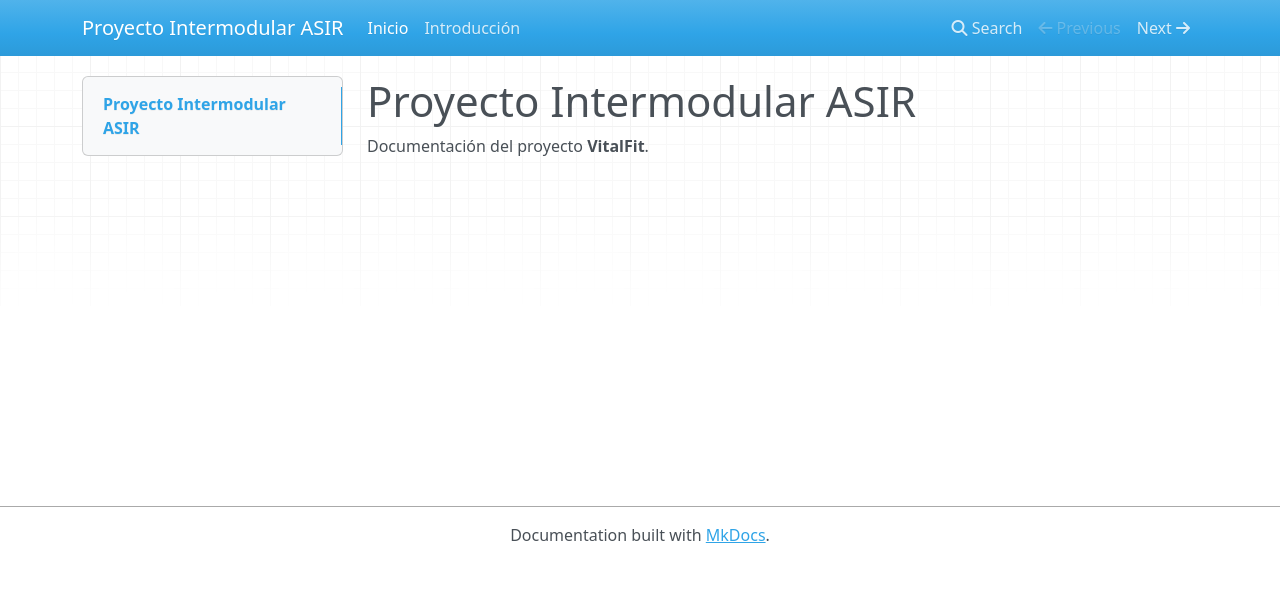
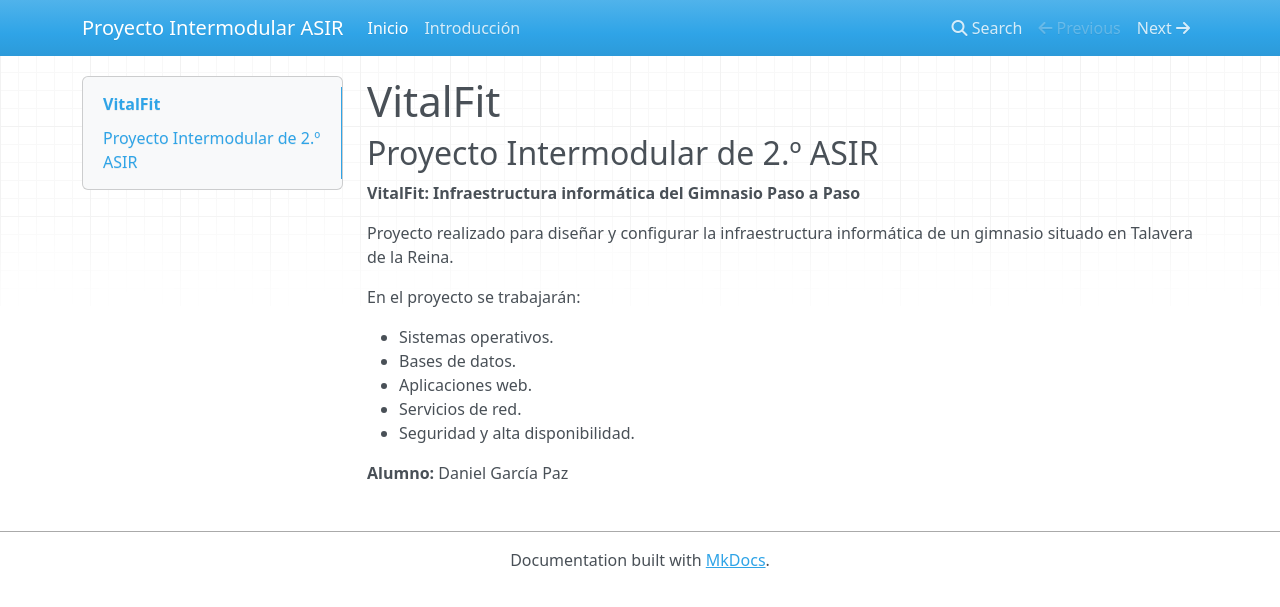
Before and after one commit to garciapazdaniel1-ops/Proyecto-Intermodular-ASIR, an MkDocs documentation site: the page built from docs/index.md, in a window 1280 px wide. Shown: the top 607 px of the page. Built offline with MkDocs 1.6.1, drawn with Linux system fonts in a browser that asks for light colours; nearby versions of some CDN libraries.

Commit message:
Index del proyecto
Updated project title and expanded documentation.

```diff
--- a/docs/index.md
+++ b/docs/index.md
@@ -1,3 +1,17 @@
-# Proyecto Intermodular ASIR
+# VitalFit
 
-Documentación del proyecto **VitalFit**.
+## Proyecto Intermodular de 2.º ASIR
+
+**VitalFit: Infraestructura informática del Gimnasio Paso a Paso**
+
+Proyecto realizado para diseñar y configurar la infraestructura informática de un gimnasio situado en Talavera de la Reina.
+
+En el proyecto se trabajarán:
+
+- Sistemas operativos.
+- Bases de datos.
+- Aplicaciones web.
+- Servicios de red.
+- Seguridad y alta disponibilidad.
+
+**Alumno:** Daniel García Paz
```
